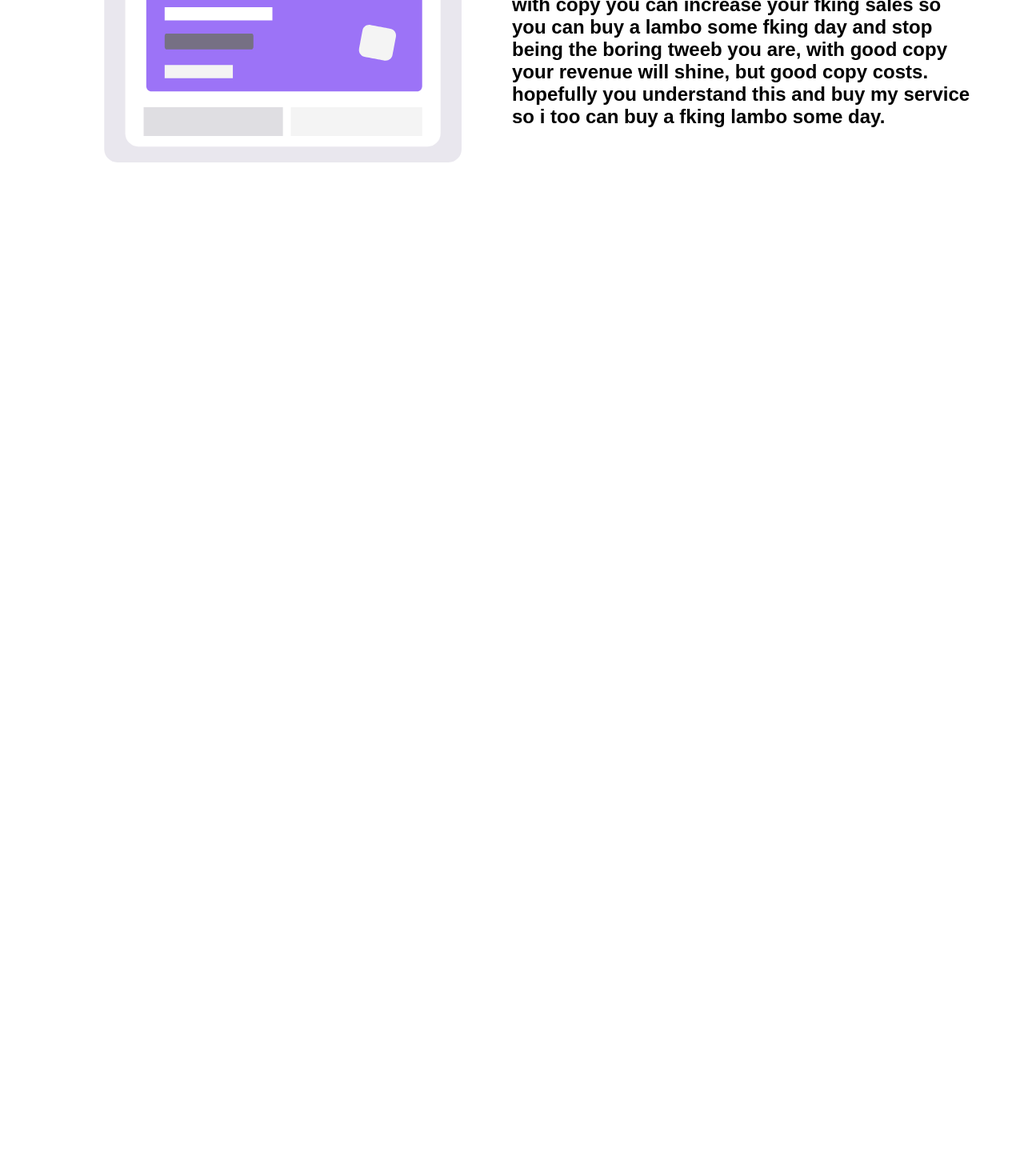
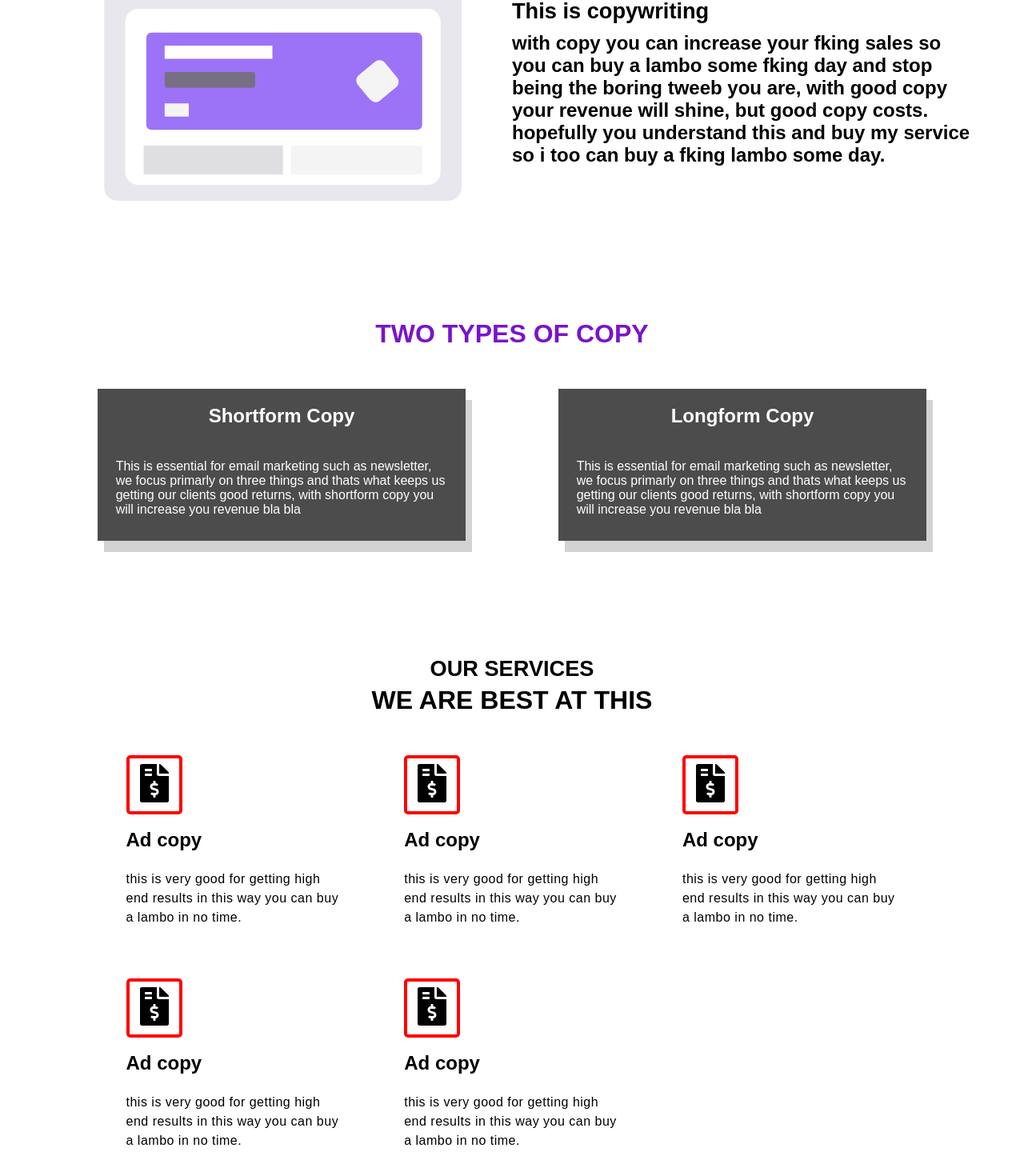
Before and after one commit to Flying0101/CW-site, a React (Create React App) app: page / in a window 1280 px wide. Shown: the part 928-2398 px from the top of the page at 80% size. Before the commit the page ends 1167 px from the top, so only its background shows below. Built offline with nearby package versions, Linux system fonts and the light colour scheme.

Commit message:
more pages added

```diff
--- a/src/components/Intro.js
+++ b/src/components/Intro.js
@@ -1,6 +1,6 @@
 import React from 'react';
 
-import '../css/Services.css';
+import '../css/Intro.css';
 
 import Lottie from "lottie-react";
 
--- a/src/components/Landing.js
+++ b/src/components/Landing.js
@@ -15,9 +15,9 @@ function Landing() {
             <img alt="dark laptop" src={landingPic} className="main-pic" />
 
             <div className="landing-container">
-                <h1 className="l-slogan">HELLOO HELLO HELOEO LITTLE SMURF</h1>
-                <p className="l-pre-info">A product landing page is a standalone web page created specifically for <br /> the purpose of selling a product.</p>
-                <button className="landing-cta">LEARN MORE</button>
+                <h1 className="l-slogan">Looksy, the place to find gifts</h1>
+                <p className="l-pre-info"><br /> Celebrate the spirit of giving with us, <br/> together we can suprise your loved ones!</p>
+                <button className="landing-cta">EXPLORE MORE</button>
             </div>
         </section>
     )
--- /dev/null
+++ b/src/components/Methods.js
@@ -0,0 +1,55 @@
+import React from 'react';
+
+import '../css/Methods.css';
+import { FaFileInvoiceDollar } from "react-icons/fa";
+
+
+
+function Methods() {
+
+
+
+
+    return (
+        <section className="method-section">
+            <h2 className="m-pre-h">OUR SERVICES</h2>
+            <h1 className="m-main-header">WE ARE BEST AT THIS</h1>
+
+            <div className="method-grid">
+
+                <div className="m-grid-div">
+                    <div className="m-icon-container"><FaFileInvoiceDollar className="m-g-icon" /></div>
+                    <h3 className="m-g-d-header">Ad copy</h3>
+                    <p className="m-g-d-info">this is very good for getting high end results in this way you can buy a lambo in no time.</p>
+                </div>
+
+                <div className="m-grid-div">
+                    <div className="m-icon-container"><FaFileInvoiceDollar className="m-g-icon" /></div>
+                    <h3 className="m-g-d-header">Ad copy</h3>
+                    <p className="m-g-d-info">this is very good for getting high end results in this way you can buy a lambo in no time.</p>
+                </div>
+                <div className="m-grid-div">
+                    <div className="m-icon-container"><FaFileInvoiceDollar className="m-g-icon" /></div>
+                    <h3 className="m-g-d-header">Ad copy</h3>
+                    <p className="m-g-d-info">this is very good for getting high end results in this way you can buy a lambo in no time.</p>
+                </div>
+                <div className="m-grid-div">
+                    <div className="m-icon-container"><FaFileInvoiceDollar className="m-g-icon" /></div>
+                    <h3 className="m-g-d-header">Ad copy</h3>
+                    <p className="m-g-d-info">this is very good for getting high end results in this way you can buy a lambo in no time.</p>
+                </div>
+                <div className="m-grid-div">
+                    <div className="m-icon-container"><FaFileInvoiceDollar className="m-g-icon" /></div>
+                    <h3 className="m-g-d-header">Ad copy</h3>
+                    <p className="m-g-d-info">this is very good for getting high end results in this way you can buy a lambo in no time.</p>
+                </div>
+
+            </div>
+
+
+        </section>
+    )
+
+}
+
+export default Methods
--- /dev/null
+++ b/src/components/Services.js
@@ -0,0 +1,34 @@
+import React from 'react';
+
+import '../css/Services.css';
+
+
+
+function Services() {
+
+
+
+
+    return (
+        <section className="service-section">
+            <h1 className="serv-h"> TWO TYPES OF COPY</h1>
+
+            <div className="serv-grid" >
+                <div className="s-grid-div">
+                    <h2 className="s-grid-h">Shortform Copy</h2>
+                    <p className="s-grid-inf"> This is essential for email marketing such as newsletter, we focus primarly on three things and thats what keeps us getting our clients good returns, with shortform copy you will increase you revenue bla bla </p>
+                </div>
+                <div className="s-grid-div">
+                    <h2 className="s-grid-h">Longform Copy</h2>
+                    <p className="s-grid-inf"> This is essential for email marketing such as newsletter, we focus primarly on three things and thats what keeps us getting our clients good returns, with shortform copy you will increase you revenue bla bla  </p>
+                </div>
+
+            </div>
+
+
+        </section>
+    )
+
+}
+
+export default Services
--- /dev/null
+++ b/src/css/Intro.css
@@ -0,0 +1,42 @@
+.intro-section-grid {
+    width: 90%;
+    margin: 0 auto;
+    padding: 5em 0;
+
+    display: grid;
+    grid-template-columns: 1fr 1fr;
+    grid-row: 1fr;
+
+}
+
+.intro-grid-div {
+    display: flex;
+    align-items: center;
+}
+
+.intro-anim {
+    width: max(310px, 80%);
+    max-width: 450px;
+    margin: 0 auto;
+}
+
+.intro-header {
+    font-size: 1.7rem;
+    margin-bottom: 10px;
+
+}
+
+
+
+
+@media (max-width: 950px) {
+
+    .intro-section-grid {
+        grid-template-columns: 1fr;
+        grid-row: 1fr 1fr;
+        row-gap: 40px;
+    }
+
+
+
+}
--- /dev/null
+++ b/src/css/Methods.css
@@ -0,0 +1,87 @@
+.method-section {
+
+    width: 90%;
+    padding: 5em 0;
+    margin: 0 auto;
+}
+
+.m-pre-h {
+    width: fit-content;
+    margin: 0 auto;
+    margin-bottom: 5px;
+    font-size: 1.7rem;
+}
+
+.m-main-header {
+    width: fit-content;
+    margin: 0 auto;
+    margin-bottom: 50px;
+    font-size: 2rem;
+}
+
+.method-grid {
+
+    display: grid;
+    grid-template-columns: 1fr 1fr 1fr;
+    grid-template-rows: 1fr 1fr;
+
+    row-gap: 4em;
+    column-gap: 4em;
+    width: 85%;
+    margin: 0 auto;
+}
+
+.m-grid-div {
+    width: 95%;
+    margin: 0 auto;
+}
+
+.m-icon-container {
+    padding: 7px;
+    border: 4px solid red;
+    border-radius: 5px;
+    width: fit-content;
+    margin-bottom: 18px;
+}
+
+.m-g-icon {
+    font-size: 3rem;
+}
+
+.m-g-d-header {
+    margin-bottom: 23px;
+    font-size: 1.5rem;
+}
+
+.m-g-d-info {
+    letter-spacing: 0.5px;
+    line-height: 1.5rem;
+}
+
+
+
+@media (max-width: 950px) {
+
+    .method-grid {
+
+        grid-template-columns: 1fr 1fr;
+        grid-template-rows: 1fr 1fr 1fr;
+
+
+    }
+
+
+}
+
+@media (max-width: 550px) {
+
+    .method-grid {
+
+        grid-template-columns: 1fr;
+        grid-template-rows: 1fr 1fr 1fr 1fr 1fr;
+
+
+    }
+
+
+}
--- a/src/css/Services.css
+++ b/src/css/Services.css
@@ -1,36 +1,103 @@
-.intro-section-grid {
-    width: 90%;
+.service-section{
+    width: max(210px, 90%);
     margin: 0 auto;
-    padding: 2em 0;
+    padding: 4em 0;
+}
 
+.serv-h{
+    width: fit-content;
+    margin: 0 auto;
+    margin-bottom: 50px;
+    font-size: 2rem ;
+
+    animation: myanimation 3s infinite;
+    text-align: center;
+
+}
+
+.serv-grid{
     display: grid;
     grid-template-columns: 1fr 1fr;
     grid-row: 1fr;
 
 }
 
-.intro-grid-div {
-    display: flex;
-    align-items: center;
-}
-
-.intro-anim {
-    width: max(310px, 80%);
-    max-width: 450px;
+.s-grid-div{
+    width: max(240px, 80%);
     margin: 0 auto;
-}
-
-.intro-header {
-    font-size: 1.7rem;
-    margin-bottom: 10px;
+    color: white;
+    background: rgba(0, 0, 0, 0.7);
+    box-shadow: 8px 14px #c9c9c9cc;
 
 }
 
 
+.s-grid-h{
+    text-align: center;
+    padding: 20px 0;
+    width: fit-content;
+    margin: 0 auto;
+}
+
+.s-grid-inf{
+    padding-top: 20px;
+    padding-bottom: 30px;
+    width: 90%;
+    margin: 0 auto;
+
+
+}
+
+
+@-webkit-keyframes myanimation {
+    0% {
+        color: rgb(0, 0, 0);
+    }
+
+    25% {
+        color: rgb(48, 9, 99);
+    }
+
+    50% {
+        color: rgb(121, 25, 177);
+    }
+
+    75% {
+        color: rgb(200, 104, 224);
+    }
+
+    100% {
+        color: rgb(121, 19, 204);
+    }
+}
+
+
+@keyframes myanimation {
+    0% {
+        color: rgb(48, 9, 99);
+    }
+
+    25% {
+        color: rgb(69, 14, 141);
+    }
+
+    50% {
+        color: rgb(121, 25, 177);
+    }
+
+    75% {
+        color: rgb(200, 104, 224);
+    }
+
+    100% {
+        color: rgb(121, 19, 204);
+    }
+}
+
 
 @media (max-width: 950px) {
 
-    .intro-section-grid {
+    .serv-grid {
         grid-template-columns: 1fr;
         grid-row: 1fr 1fr;
         row-gap: 40px;
--- a/src/pages/Home.js
+++ b/src/pages/Home.js
@@ -4,6 +4,8 @@ import React from 'react';
 import Navbar from '../components/Navbar';
 import Landing from '../components/Landing';
 import Intro from '../components/Intro';
+import Services from '../components/Services';
+import Methods from '../components/Methods';
 
 function Home() {
 
@@ -15,6 +17,8 @@ function Home() {
             <Navbar />
             <Landing />
             <Intro />
+            <Services />
+            <Methods />
         </div>
     )
 
```
